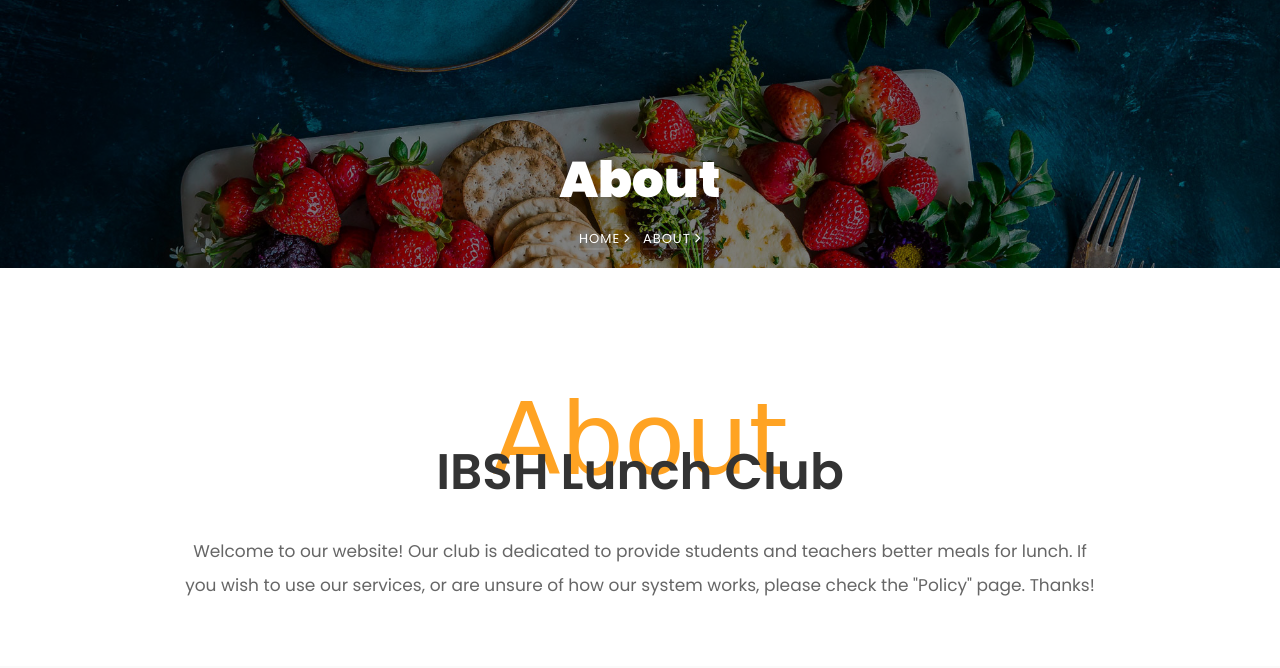
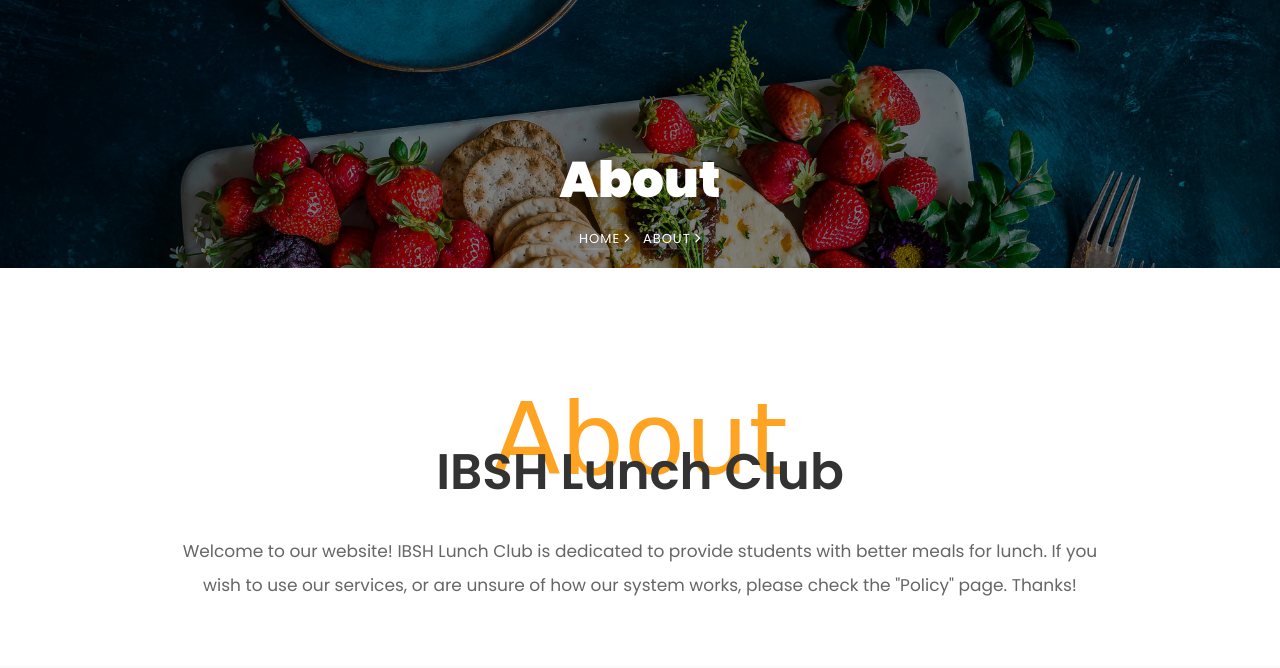
Before and after one commit to Zekaid/LunchOrder, a plain HTML site: page about.html in a window 1280 px wide. Shown: the part 132-800 px from the top of the page. Drawn offline with Linux system fonts and the light colour scheme; some packages are replaced by stand-ins of ours; no server answers; files whose address does not match are found by name; a web font is replaced by a local one.

Commit message:
searchability

```diff
--- a/about.html
+++ b/about.html
@@ -100,7 +100,7 @@
               <span class="subheading">About</span>
               <h2 class="mb-4">IBSH Lunch Club</h2>
             </div>
-            <p>Welcome to our website! Our club is dedicated to provide students and teachers better meals for lunch. If you wish to use our services, or are unsure of how our system works, please check the "Policy" page. Thanks!</p>
+            <p>Welcome to our website! IBSH Lunch Club is dedicated to provide students with better meals for lunch. If you wish to use our services, or are unsure of how our system works, please check the "Policy" page. Thanks!</p>
 
           </div>
         </div>
```
Also changed, not shown: index.html (+1 -1 lines).
